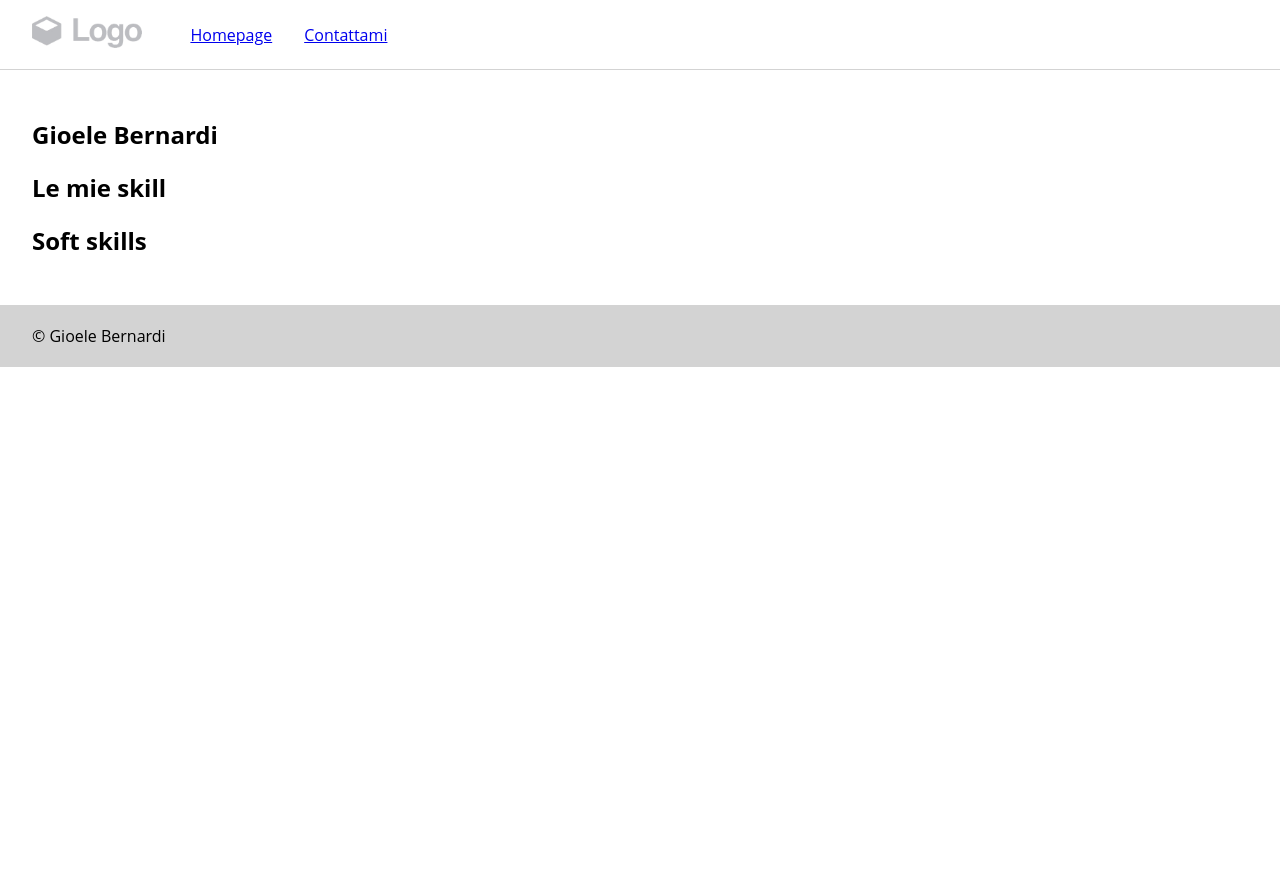
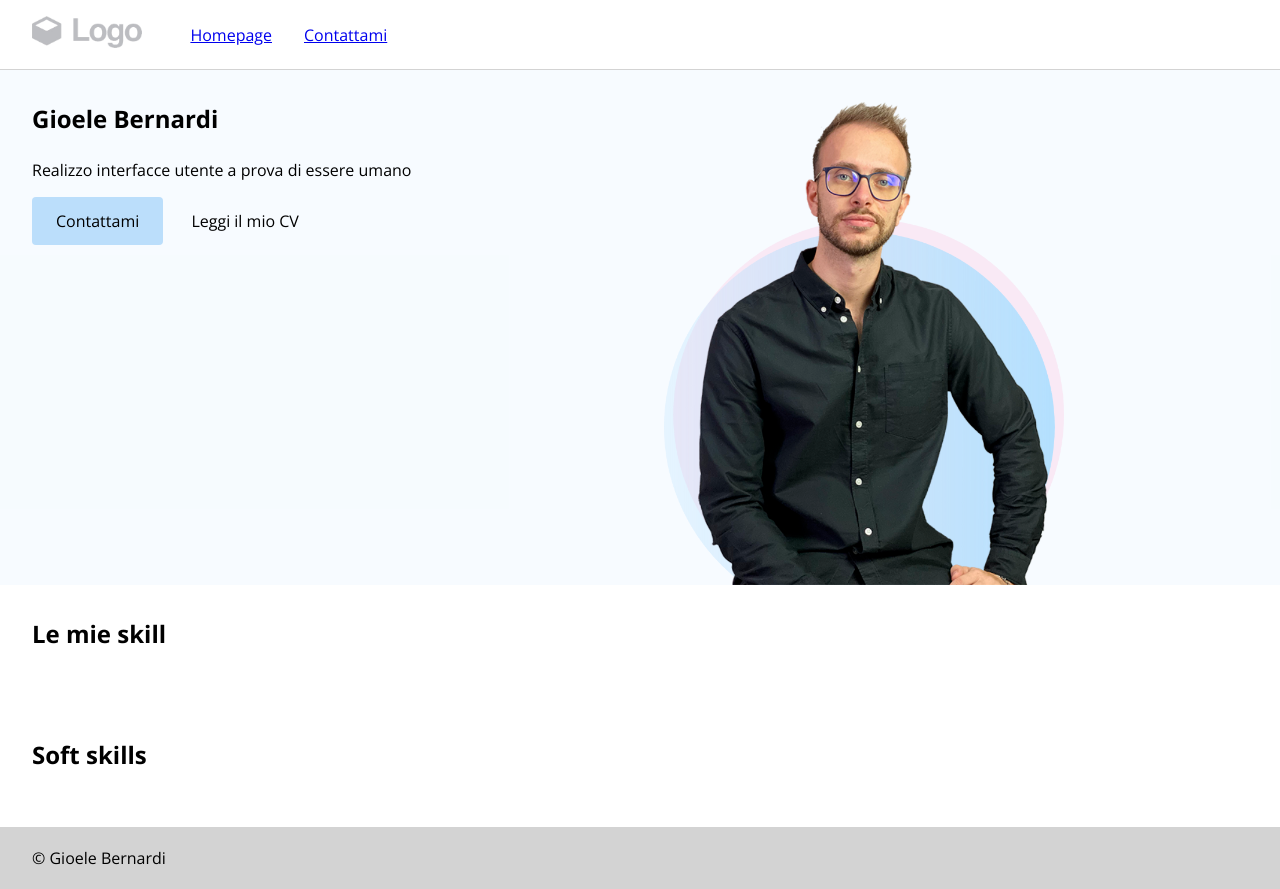
Before and after one commit to gioeleber/portfolio-sample, a website built with Vite: page index.html in a window 1280 px wide. Before the commit the page ends 800 px from the top, so only its background shows below. Built offline with nearby package versions, Linux system fonts and the light colour scheme.

Commit message:
will add the presentation section

```diff
--- a/assets/styles/style.css
+++ b/assets/styles/style.css
@@ -1,21 +1,51 @@
+/* viariables */
+:root {
+  --primary: #bbdefb;
+  --primary-transparent: #bbdefb20;
+}
+
 /* typography */
 @font-face {
   font-family: "Open Sans";
-  src: url("/assets/font/OpenSans-Regular.ttf") format("ttf");
+  src: url("/assets/font/OpenSans-Regular.ttf") format("truetype");
   font-weight: 500;
   font-style: normal;
 }
 @font-face {
   font-family: "Open Sans";
-  src: url("/assets/font/OpenSans-Bold.ttf") format("ttf");
-  font-weight: 700;
+  src: url("/assets/font/OpenSans-Bold.ttf") format("truetype");
+  font-weight: bold;
   font-style: normal;
 }
 @font-face {
   font-family: "Open Sans";
-  src: url("/assets/font/OpenSans-Italic.ttf") format("ttf");
+  src: url("/assets/font/OpenSans-Italic.ttf") format("truetype");
   font-weight: 500;
   font-style: italic;
+}
+
+h1,
+h2,
+h3 {
+  margin-top: 0;
+  margin-bottom: 1.5rem;
+}
+
+h4,
+h5,
+h6 {
+  margin-top: 0;
+  margin-bottom: 1.25rem;
+}
+
+p,
+ul {
+  margin-top: 0;
+  margin-bottom: 1rem;
+}
+
+ul {
+  padding-left: 1rem;
 }
 
 /* misk */
@@ -24,13 +54,36 @@ body {
   font-family: "Open Sans", sans-serif;
 }
 
-ul {
-  padding-left: 1rem;
-  margin: 0 1rem 0 0;
+.logo-link {
+  display: flex;
 }
 
 .logo {
   height: 2rem;
+}
+
+/* layout */
+.row {
+  display: flex;
+  column-gap: 3rem;
+}
+
+.col {
+  flex: 1;
+}
+
+/* button */
+.btn {
+  background-color: transparent;
+  color: black;
+  border-radius: 0.25rem;
+  padding: 0.8rem 1.5rem;
+  display: inline-block;
+  text-decoration: none;
+}
+
+.btn-primary {
+  background-color: var(--primary);
 }
 
 /* header */
@@ -46,6 +99,7 @@ ul {
   display: flex;
   padding-left: 0;
   column-gap: 2rem;
+  margin-bottom: 0;
 }
 
 #main-menu ul li {
@@ -53,9 +107,9 @@ ul {
 }
 
 /* content container */
-main {
-  padding: 0 2rem;
-  margin: 3rem auto;
+.wrapper {
+  padding: 2rem;
+  margin: 0 auto;
   max-width: 80rem;
 }
 
@@ -64,3 +118,16 @@ main {
   padding: 1.25rem 2rem;
   background-color: lightgray;
 }
+
+/*
+ * homepage
+ */
+.presentation-img-main {
+  display: block;
+  width: 25rem;
+  margin-bottom: -2rem;
+}
+
+.presentation {
+  background-color: var(--primary-transparent);
+}
--- a/index.html
+++ b/index.html
@@ -1,6 +1,24 @@
 {% extends "templates/layout.html" %} {% block pageTitle %}{{ name }} -
 {{pageTitle}}{% endblock %} {% block main %}
-<section><h1>{{ name }}</h1></section>
-<section><h2>Le mie skill</h2></section>
-<section><h2>Soft skills</h2></section>
+<section class="presentation">
+  <div class="wrapper">
+    <div class="row">
+      <div class="col">
+        <h1>{{ name }}</h1>
+        <p>Realizzo interfacce utente a prova di essere umano</p>
+        <a class="btn btn-primary" href="/contattami.html">Contattami</a>
+        <a class="btn" href="/contattami.html">Leggi il mio CV</a>
+      </div>
+      <div class="col">
+        <img
+          class="presentation-img-main"
+          src="/assets/img/gioele-bernardi-photo_550.png"
+          alt="{{ name }}"
+        />
+      </div>
+    </div>
+  </div>
+</section>
+<section class="wrapper skills"><h2>Le mie skill</h2></section>
+<section class="wrapper soft-skills"><h2>Soft skills</h2></section>
 {% endblock %}
--- a/templates/header.html
+++ b/templates/header.html
@@ -4,7 +4,7 @@
   </a>
   <ul>
     {% for item in menu %}
-    <li><a href="{{item.link}}">{{item.pageName}}</a></li>
+    <li><a href="{{item.link}}" class="logo-link">{{item.pageName}}</a></li>
     {% endfor %}
   </ul>
 </header>
```
Also changed, not shown: contattami.html (+3 -1 lines), assets/img/gioele-bernardi-photo_550.png (added).
